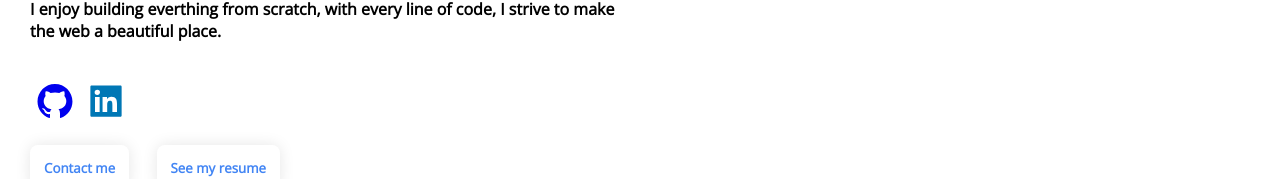
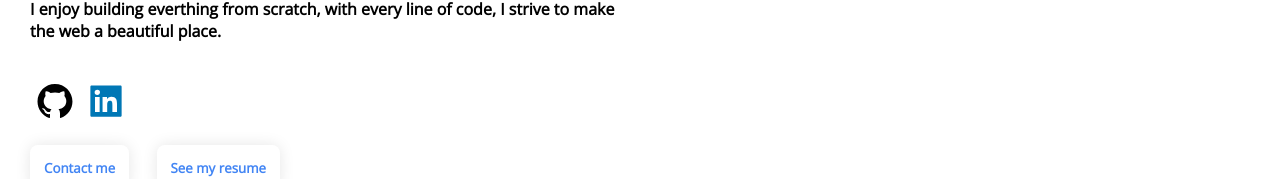
Before and after one commit to Sabarinath049/Sabarinath-Portfolio, a React (Create React App) app: page / in a window 1280 px wide. Shown: the part 261-440 px from the top of the page. Built offline with nearby package versions, Linux system fonts and the light colour scheme; a web font is replaced by a local one.

Commit message:
changed git icon color according to current mode

```diff
--- a/src/components/Home/index.css
+++ b/src/components/Home/index.css
@@ -169,6 +169,12 @@
     color: #f06529;
     padding-left: 0px;
 }
+.git-light{
+    color: black;
+}
+.git-dark{
+    color: white;
+}
 .css{
     color: #2965f1
 }
```
